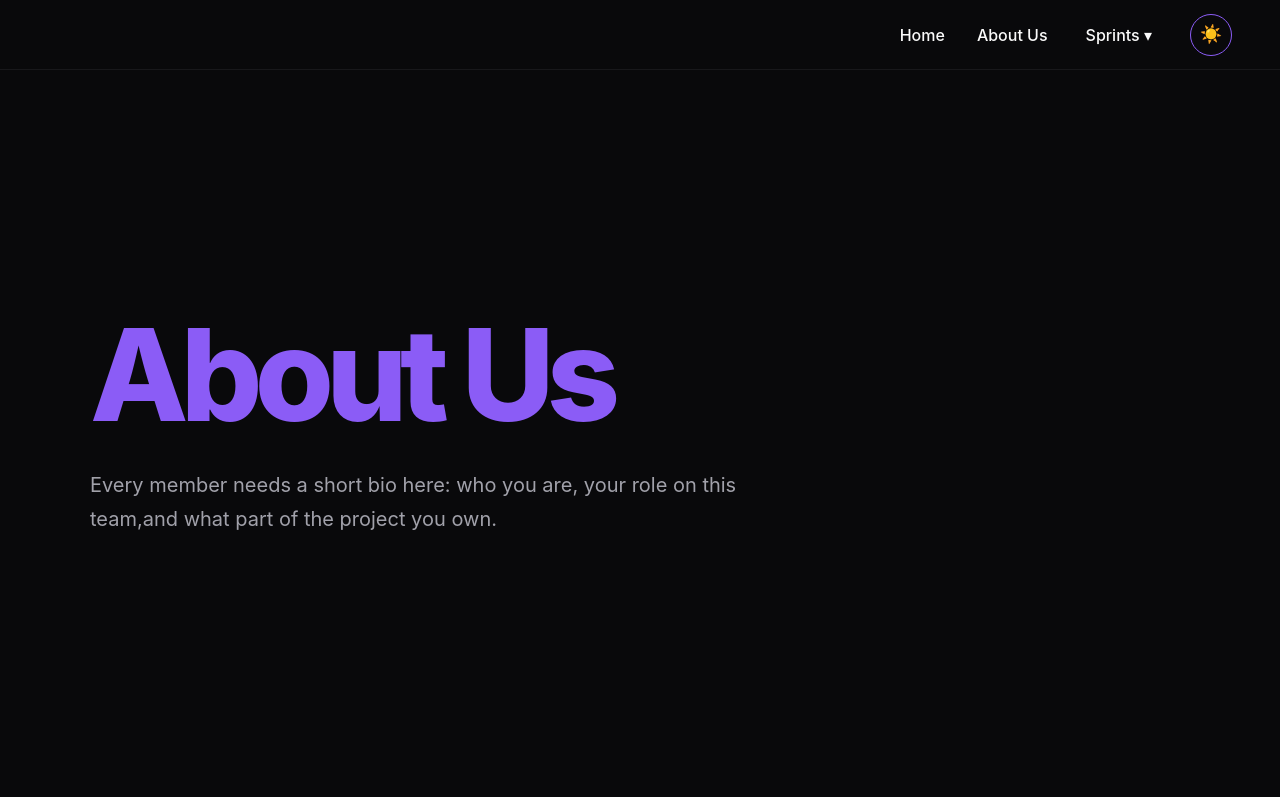
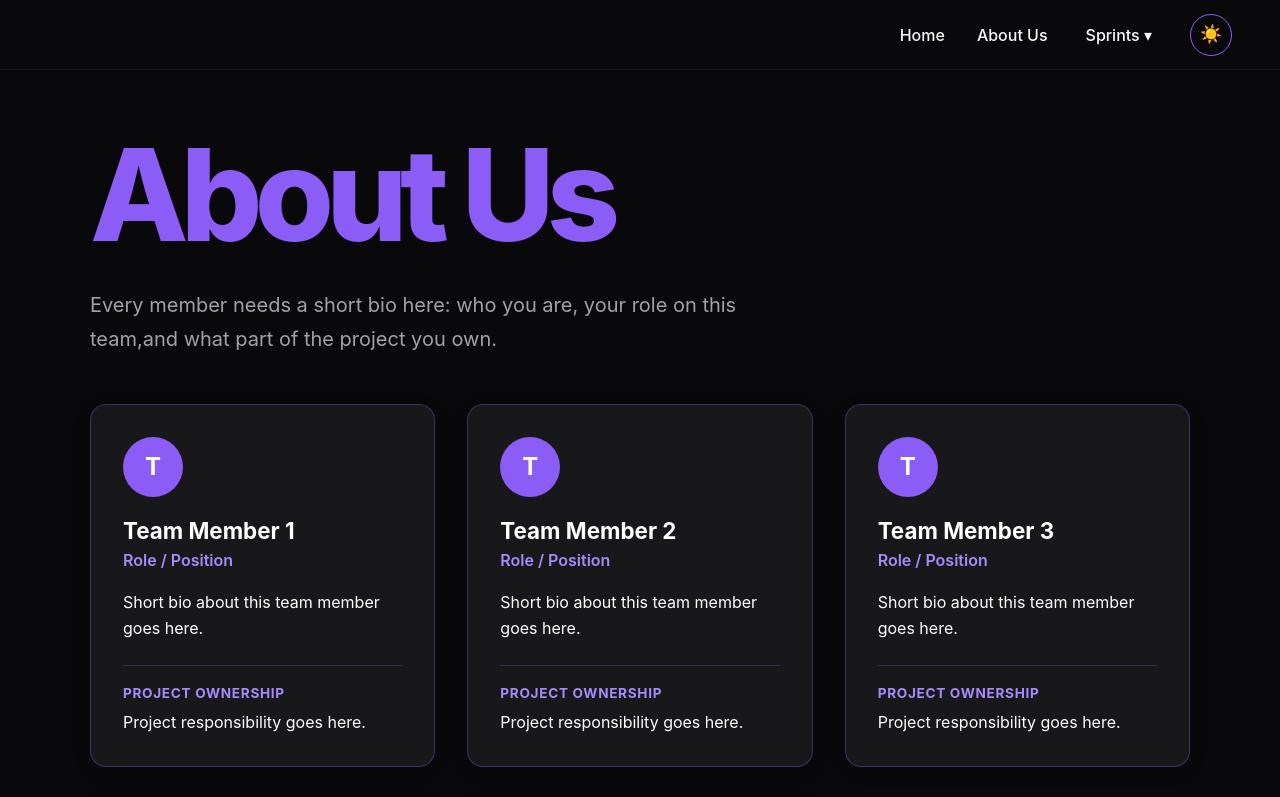
Before and after one commit to JuanReyna1/skill_tracker, a React app in the folder frontend/: page /about-us in a window 1280 px wide. Shown: the top 797 px of the page. Built offline with nearby package versions, Linux system fonts and the light colour scheme; the HTML template or start-up script is replaced by a standard one.

Commit message:
Added team member cards

```diff
--- /dev/null
+++ b/frontend/src/components/TeamMemberCard.jsx
@@ -0,0 +1,28 @@
+function TeamMemberCard({ name, role, bio, ownership }) {
+    return (
+        <div className="team-card">
+            <div className="team-card-avatar">
+                {name.charAt(0)}
+            </div>
+
+            <h2 className="team-card-name">
+                {name}
+            </h2>
+
+            <p className="team-card-role">
+                {role}
+            </p>
+
+            <p className="team-card-bio">
+                {bio}
+            </p>
+
+            <div className="team-card-ownership">
+                <span>Project Ownership</span>
+                <p>{ownership}</p>
+            </div>
+        </div>
+    );
+}
+
+export default TeamMemberCard;
--- a/frontend/src/index.css
+++ b/frontend/src/index.css
@@ -64,21 +64,120 @@ body {
 
 .page-title {
   margin: 0;
-
   font-size: clamp(4rem, 10vw, 8rem);
   font-weight: 800;
   line-height: 0.95;
   letter-spacing: -0.06em;
-
   color: var(--purple);
 }
 
 .page-description {
   max-width: 700px;
   margin-top: 2rem;
-
   font-size: 1.25rem;
   line-height: 1.7;
-
   color: var(--text-secondary);
 }
+
+/* About Us - Team Cards */
+
+.team-grid {
+  display: grid;
+  grid-template-columns: repeat(auto-fit, minmax(260px, 1fr));
+  gap: 2rem;
+  width: 100%;
+  max-width: 1200px;
+  margin: 3rem auto 0;
+}
+
+.team-card {
+  background-color: #ffffff;
+  border: 1px solid rgba(124, 58, 237, 0.25);
+  border-radius: 16px;
+  padding: 2rem;
+  text-align: left;
+  box-shadow: 0 4px 20px rgba(0, 0, 0, 0.08);
+  transition:
+      transform 0.2s ease,
+      box-shadow 0.2s ease,
+      border-color 0.2s ease;
+}
+
+.team-card:hover {
+  transform: translateY(-5px);
+  border-color: #7c3aed;
+  box-shadow: 0 10px 30px rgba(124, 58, 237, 0.18);
+}
+
+.team-card-avatar {
+  width: 60px;
+  height: 60px;
+  border-radius: 50%;
+  display: flex;
+  align-items: center;
+  justify-content: center;
+  margin-bottom: 1.25rem;
+  background-color: #7c3aed;
+  color: #ffffff;
+  font-size: 1.5rem;
+  font-weight: 700;
+}
+
+.team-card-name {
+  margin: 0;
+  font-size: 1.4rem;
+}
+
+.team-card-role {
+  margin: 0.4rem 0 1.25rem;
+
+  color: #7c3aed;
+  font-weight: 600;
+}
+
+.team-card-bio {
+  line-height: 1.6;
+  margin-bottom: 1.5rem;
+}
+
+.team-card-ownership {
+  padding-top: 1rem;
+  border-top: 1px solid rgba(124, 58, 237, 0.2);
+}
+
+.team-card-ownership span {
+  color: #7c3aed;
+  font-size: 0.85rem;
+  font-weight: 700;
+  text-transform: uppercase;
+  letter-spacing: 0.05em;
+}
+
+.team-card-ownership p {
+  margin: 0.5rem 0 0;
+  line-height: 1.5;
+}
+
+[data-theme="dark"] .team-card {
+  background-color: #18181b;
+  border-color: rgba(139, 92, 246, 0.35);
+  color: #ffffff;
+}
+
+[data-theme="dark"] .team-card:hover {
+  border-color: #8b5cf6;
+  box-shadow: 0 10px 30px rgba(139, 92, 246, 0.2);
+}
+
+[data-theme="dark"] .team-card-role,
+[data-theme="dark"] .team-card-ownership span {
+  color: #a78bfa;
+}
+
+[data-theme="dark"] .team-card-ownership {
+  border-color: rgba(139, 92, 246, 0.25);
+}
+
+[data-theme="dark"] .team-card-avatar {
+  background-color: #8b5cf6;
+}
--- a/frontend/src/pages/AboutUs.jsx
+++ b/frontend/src/pages/AboutUs.jsx
@@ -1,3 +1,39 @@
+import TeamMemberCard from "../components/TeamMemberCard";
+
+const teamMembers = [
+    {
+        name: "Team Member 1",
+        role: "Role / Position",
+        bio: "Short bio about this team member goes here.",
+        ownership: "Project responsibility goes here.",
+    },
+    {
+        name: "Team Member 2",
+        role: "Role / Position",
+        bio: "Short bio about this team member goes here.",
+        ownership: "Project responsibility goes here.",
+    },
+    {
+        name: "Team Member 3",
+        role: "Role / Position",
+        bio: "Short bio about this team member goes here.",
+        ownership: "Project responsibility goes here.",
+    },
+    {
+        name: "Team Member 4",
+        role: "Role / Position",
+        bio: "Short bio about this team member goes here.",
+        ownership: "Project responsibility goes here.",
+    },
+    ,
+    {
+        name: "Team Member 5",
+        role: "Role / Position",
+        bio: "Short bio about this team member goes here.",
+        ownership: "Project responsibility goes here.",
+    },
+];
+
 function AboutUs() {
     return (
         <main className="page">
@@ -6,6 +42,19 @@ function AboutUs() {
 
                 <p className="page-description">Every member needs a short bio here: who you are, your role on this team,and what part of the project you own.
                 </p>
+
+
+                <div className="team-grid">
+                    {teamMembers.map((member) => (
+                        <TeamMemberCard
+                            key={member.name}
+                            name={member.name}
+                            role={member.role}
+                            bio={member.bio}
+                            ownership={member.ownership}
+                        />
+                    ))}
+                </div>
             </div>
         </main>
     );
```
Lines whose indentation alone changed are shown as unchanged.
